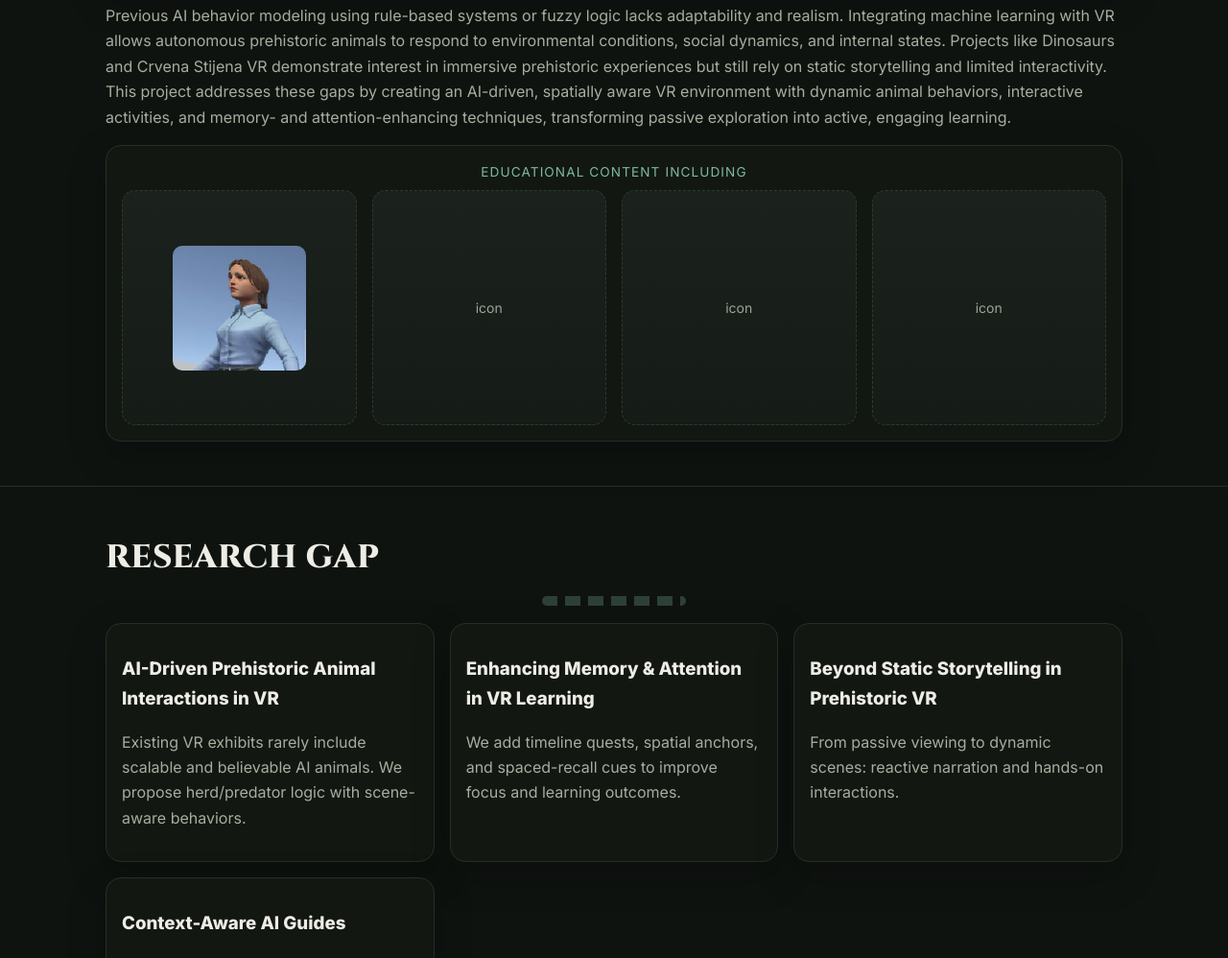
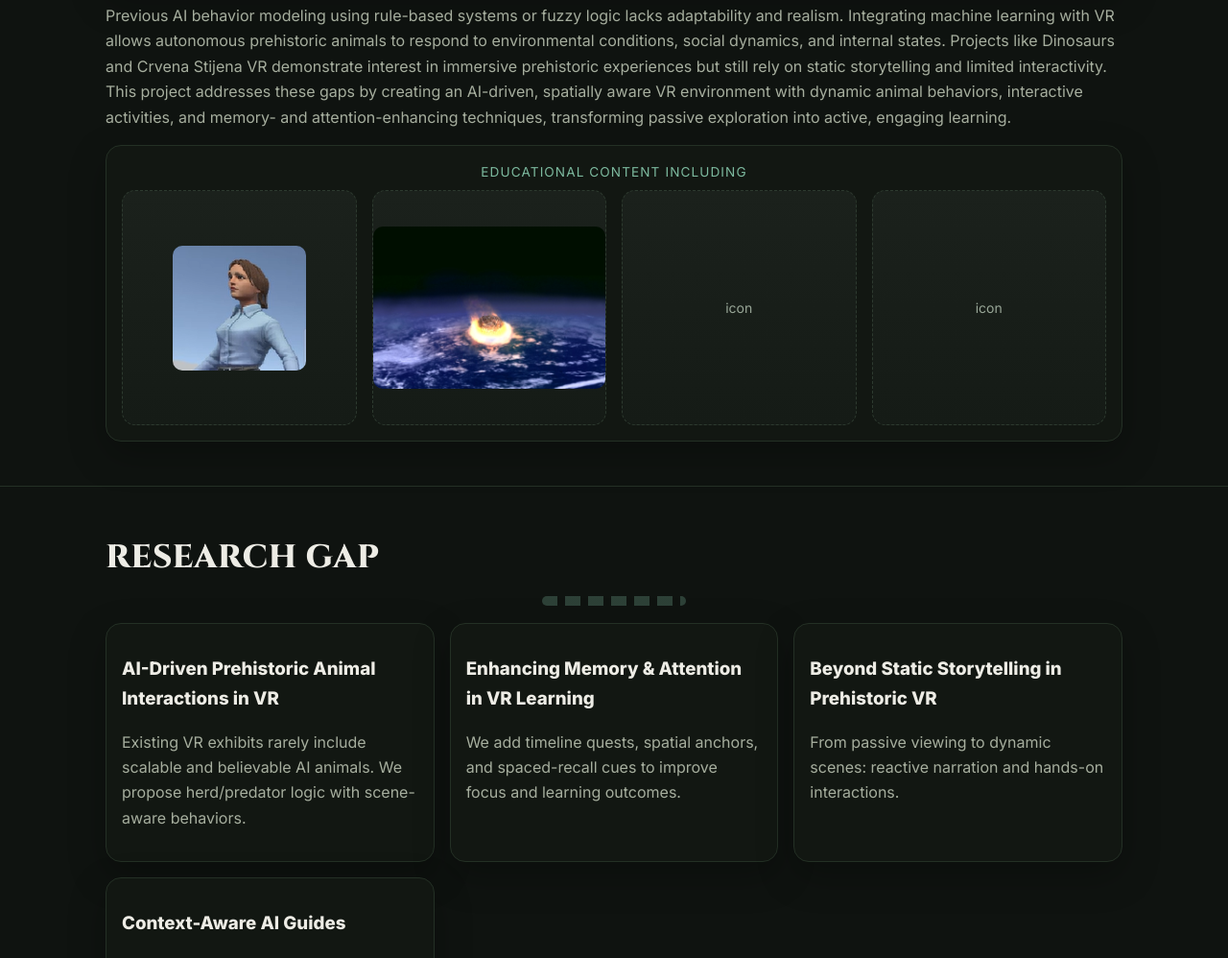
Before and after one commit to KisuraWSP/research_website, a plain HTML site: page index.html in a window 1280 px wide. Shown: the part 1617-2615 px from the top of the page at 96% size. Drawn offline with Linux system fonts and the light colour scheme.

Commit message:
added license, readme and modified the code

```diff
--- a/index.html
+++ b/index.html
@@ -405,16 +405,17 @@
         <div class="kicker">Educational Content Including</div>
         <div class="grid grid-4">
 
-          <!-- === MODIFICATION HERE === -->
           <div class="thumb">
             <a href="https://youtu.be/vKYSgWGN-r0" target="_blank" rel="noopener noreferrer">
-              <!-- Removed the inline style attribute -->
               <img src="images/guide.png" alt="VR Guide">
             </a>
           </div>
-          <!-- === END MODIFICATION === -->
 
-          <div class="thumb">icon</div>
+          <div class="thumb">
+            <a href="https://youtu.be/xPM4tH8CYCU" target="_blank" rel="noopener noreferrer">
+              <img src="images/Impact_event.jpg" alt="KPG Extinction Event Simulation">
+            </a>
+          </div>
           <div class="thumb">icon</div>
           <div class="thumb">icon</div>
         </div>
```
Also changed, not shown: README.md (added), images/Impact_event.jpg (added), 1 other file.
